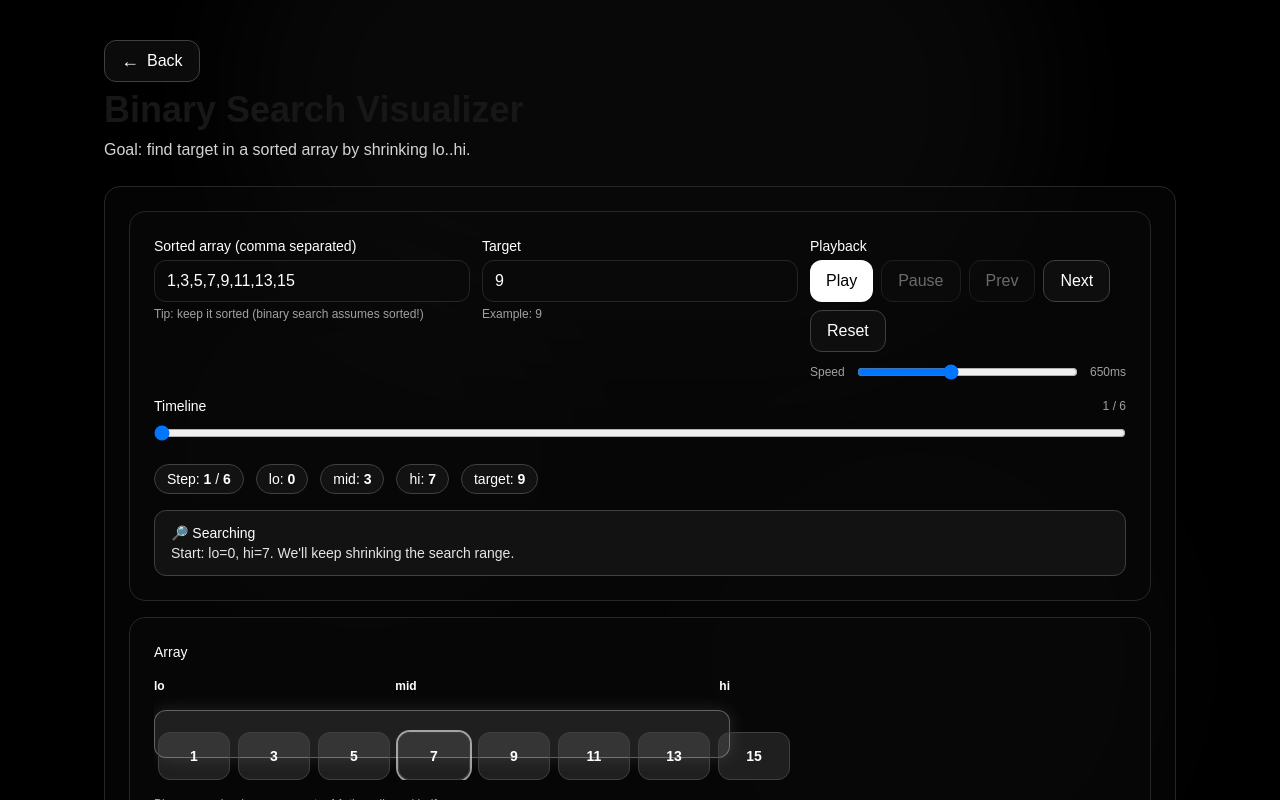
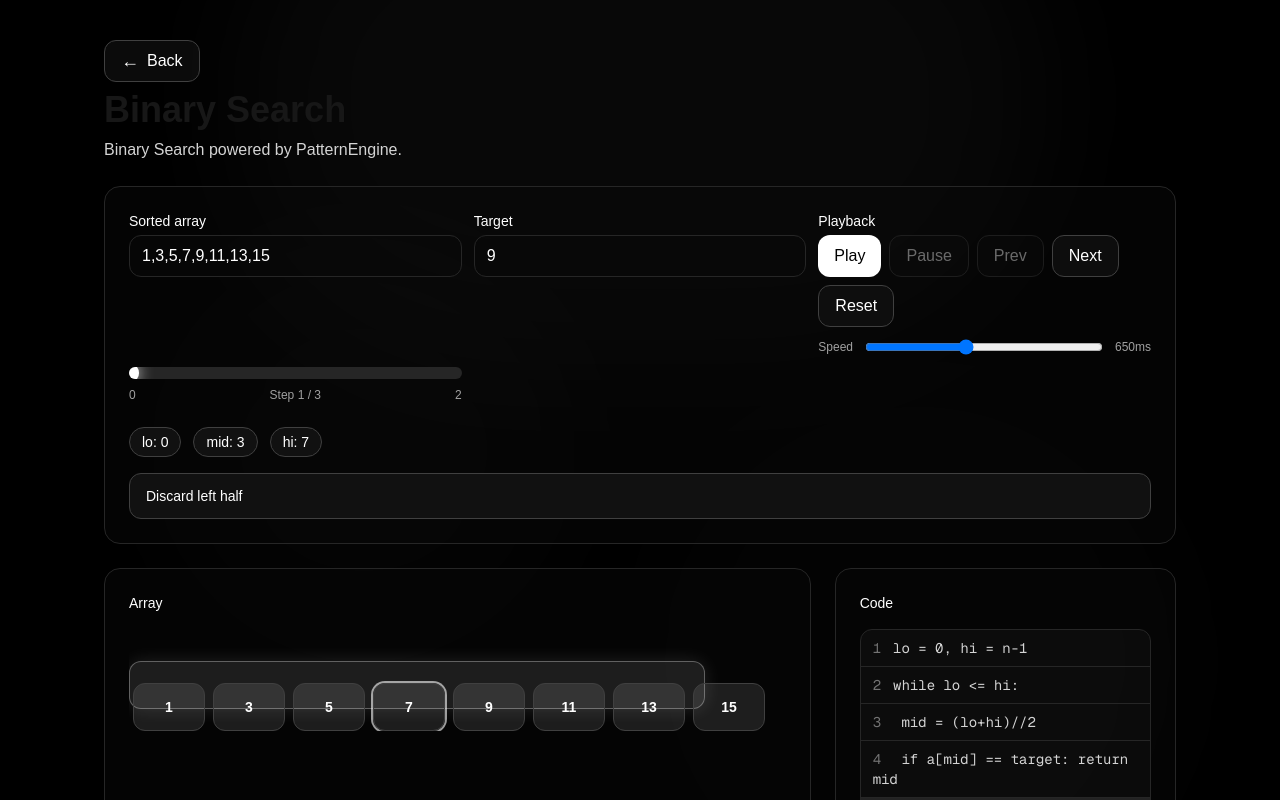
Before and after one commit to Aroool/PatternForge, a Next.js app in the folder web/: page /visualize/binary-search in a window 1280 px wide. Shown: the top 800 px of the page. Built offline with nearby package versions, Linux system fonts and the light colour scheme.

Commit message:
feat: features

```diff
--- a/web/src/app/visualize/binary-search/page.tsx
+++ b/web/src/app/visualize/binary-search/page.tsx
@@ -4,15 +4,10 @@ import { useEffect, useMemo, useState } from "react";
 import { motion } from "framer-motion";
 import VisualizerShell from "@/lib/ui/VisualizerShell";
 import { UI } from "@/lib/ui/styles";
+import TimelineScrubber from "@/lib/ui/TimeLineScrubber";
 
-type Step = {
-  lo: number;
-  hi: number;
-  mid: number;
-  midVal: number | null;
-  decision: "start" | "go_left" | "go_right" | "found" | "not_found";
-  note: string;
-};
+import { PatternRegistry } from "@/lib/engine/registry";
+import { BinaryStep } from "@/lib/engine/patterns/binarySearch";
 
 function parseArray(text: string): number[] {
   return text
@@ -23,97 +18,9 @@ function parseArray(text: string): number[] {
     .filter((n) => Number.isFinite(n));
 }
 
-function buildSteps(arr: number[], target: number): Step[] {
-  const steps: Step[] = [];
+export default function BinarySearchPage() {
+  const pattern = PatternRegistry["binary-search"];
 
-  if (arr.length === 0) {
-    steps.push({
-      lo: 0,
-      hi: -1,
-      mid: -1,
-      midVal: null,
-      decision: "not_found",
-      note: "Array is empty → nothing to search.",
-    });
-    return steps;
-  }
-
-  let lo = 0;
-  let hi = arr.length - 1;
-
-  steps.push({
-    lo,
-    hi,
-    mid: Math.floor((lo + hi) / 2),
-    midVal: arr[Math.floor((lo + hi) / 2)],
-    decision: "start",
-    note: `Start: lo=0, hi=${hi}. We'll keep shrinking the search range.`,
-  });
-
-  while (lo <= hi) {
-    const mid = Math.floor((lo + hi) / 2);
-    const midVal = arr[mid];
-
-    if (midVal === target) {
-      steps.push({
-        lo,
-        hi,
-        mid,
-        midVal,
-        decision: "found",
-        note: `Found! arr[mid]=${midVal} equals target=${target}.`,
-      });
-      return steps;
-    }
-
-    if (midVal < target) {
-      steps.push({
-        lo,
-        hi,
-        mid,
-        midVal,
-        decision: "go_right",
-        note: `arr[mid]=${midVal} < target=${target} → discard LEFT half (lo..mid). Move lo = mid+1.`,
-      });
-      lo = mid + 1;
-    } else {
-      steps.push({
-        lo,
-        hi,
-        mid,
-        midVal,
-        decision: "go_left",
-        note: `arr[mid]=${midVal} > target=${target} → discard RIGHT half (mid..hi). Move hi = mid-1.`,
-      });
-      hi = mid - 1;
-    }
-
-    if (lo <= hi) {
-      const nextMid = Math.floor((lo + hi) / 2);
-      steps.push({
-        lo,
-        hi,
-        mid: nextMid,
-        midVal: arr[nextMid],
-        decision: "start",
-        note: `New range: lo=${lo}, hi=${hi}. Recompute mid.`,
-      });
-    }
-  }
-
-  steps.push({
-    lo,
-    hi,
-    mid: -1,
-    midVal: null,
-    decision: "not_found",
-    note: `Not found. Range became empty (lo > hi).`,
-  });
-
-  return steps;
-}
-
-export default function BinarySearchPage() {
   const [arrText, setArrText] = useState("1,3,5,7,9,11,13,15");
   const [targetText, setTargetText] = useState("9");
 
@@ -123,7 +30,10 @@ export default function BinarySearchPage() {
     return Number.isFinite(n) ? n : 0;
   }, [targetText]);
 
-  const steps = useMemo(() => buildSteps(arr, target), [arr, target]);
+  const steps = useMemo(
+    () => pattern.buildSteps(arr, target) as BinaryStep[],
+    [arr, target, pattern]
+  );
 
   const [i, setI] = useState(0);
   const [playing, setPlaying] = useState(false);
@@ -154,7 +64,7 @@ export default function BinarySearchPage() {
     return () => clearInterval(id);
   }, [playing, steps.length, speedMs]);
 
-  // --- Animation geometry ---
+  // Animation geometry
   const cellWidth = 72;
   const baseX = 0;
 
@@ -165,23 +75,14 @@ export default function BinarySearchPage() {
   const rangeWidth =
     step && step.hi >= step.lo ? (step.hi - step.lo + 1) * cellWidth : 0;
 
-  const bannerText = useMemo(() => {
-    if (!step) return "";
-    if (step.decision === "found") return "✅ Found";
-    if (step.decision === "not_found") return "❌ Not Found";
-    return "🔎 Searching";
-  }, [step]);
+  const lineIdx = step ? pattern.activeLine(step) : 0;
 
-  return (
-    <VisualizerShell
-      title="Binary Search Visualizer"
-      subtitle="Goal: find target in a sorted array by shrinking lo..hi."
-    >
-      {/* Controls */}
-      <section className={`${UI.panel} ${UI.panelInner} space-y-4`}>
+  // ---------- Controls ----------
+  const controls = (
+    <>
       <div className="grid grid-cols-1 md:grid-cols-3 gap-3">
         <div className="space-y-1">
-            <div className={UI.sectionTitle}>Sorted array (comma separated)</div>
+          <div className={UI.sectionTitle}>Sorted array</div>
           <input
             className={UI.input}
             value={arrText}
@@ -191,9 +92,6 @@ export default function BinarySearchPage() {
               setPlaying(false);
             }}
           />
-            <div className={UI.hint}>
-              Tip: keep it sorted (binary search assumes sorted!)
-            </div>
         </div>
 
         <div className="space-y-1">
@@ -207,7 +105,6 @@ export default function BinarySearchPage() {
               setPlaying(false);
             }}
           />
-            <div className={UI.hint}>Example: 9</div>
         </div>
 
         <div className="space-y-1">
@@ -220,6 +117,7 @@ export default function BinarySearchPage() {
             >
               Play
             </button>
+
             <button
               className={UI.btnGhost}
               disabled={!playing}
@@ -227,6 +125,7 @@ export default function BinarySearchPage() {
             >
               Pause
             </button>
+
             <button
               className={UI.btnGhost}
               disabled={steps.length === 0 || safeI === 0}
@@ -237,6 +136,7 @@ export default function BinarySearchPage() {
             >
               Prev
             </button>
+
             <button
               className={UI.btnGhost}
               disabled={steps.length === 0 || safeI >= steps.length - 1}
@@ -247,6 +147,7 @@ export default function BinarySearchPage() {
             >
               Next
             </button>
+
             <button
               className={UI.btnGhost}
               disabled={steps.length === 0}
@@ -273,145 +174,124 @@ export default function BinarySearchPage() {
             <div className={UI.hint}>{speedMs}ms</div>
           </div>
         </div>
-        </div>
-
-        {/* Timeline */}
-        <div className="space-y-2">
-          <div className="flex items-center justify-between">
-            <div className={UI.sectionTitle}>Timeline</div>
-            <div className={UI.hint}>
-              {steps.length ? safeI + 1 : 0} / {steps.length}
-            </div>
-          </div>
-
-          <input
-            type="range"
-            min={0}
-            max={Math.max(0, steps.length - 1)}
-            value={safeI}
-            onChange={(e) => {
+                  {/* Fancy Timeline */}
+<TimelineScrubber
+  total={steps.length}
+  current={safeI}
+  onChange={(index) => {
     setPlaying(false);
-              setI(Number(e.target.value));
+    setI(index);
   }}
-            className="w-full"
-            disabled={steps.length === 0}
 />
       </div>
 
       {/* Status chips */}
-        <div className="flex flex-wrap gap-3 text-sm">
+      {step && (
+        <div className="flex flex-wrap gap-3 pt-2">
+          <div className={UI.chip}>lo: {step.lo}</div>
+          <div className={UI.chip}>mid: {step.mid}</div>
+          <div className={UI.chip}>hi: {step.hi}</div>
+          {step.foundIndex !== null && (
             <div className={UI.chip}>
-            Step: <span className="font-semibold">{steps.length ? safeI + 1 : 0}</span> /{" "}
-            <span className="font-semibold">{steps.length}</span>
-          </div>
-          <div className={UI.chip}>
-            lo: <span className="font-semibold">{step?.lo ?? "-"}</span>
-          </div>
-          <div className={UI.chip}>
-            mid: <span className="font-semibold">{step?.mid ?? "-"}</span>
-          </div>
-          <div className={UI.chip}>
-            hi: <span className="font-semibold">{step?.hi ?? "-"}</span>
-          </div>
-          <div className={UI.chip}>
-            target: <span className="font-semibold">{target}</span>
-          </div>
-        </div>
-
-        {/* Banner + note */}
-        {step && (
-          <div className={UI.banner}>
-            <div className="font-medium">{bannerText}</div>
-            <div className="text-neutral-200">{step.note}</div>
+              foundIndex: {step.foundIndex}
             </div>
           )}
-      </section>
+        </div>
+      )}
 
-      {/* Visualization */}
-      <section className={`${UI.panel} ${UI.panelInner} space-y-4`}>
+      {step && (
+        <div className={`${UI.banner} mt-2`}>
+          <div>{step.note}</div>
+        </div>
+      )}
+    </>
+  );
+
+  // ---------- Main Viz ----------
+  const mainViz = (
+    <>
       <div className={UI.sectionTitle}>Array</div>
 
       <div className="relative overflow-x-auto">
         <div className="relative inline-block" style={{ paddingTop: 54 }}>
-            {/* Search range highlight (lo..hi) */}
           {step && step.hi >= step.lo && (
             <motion.div
               className={UI.windowHighlight}
-                initial={false}
-                animate={{
-                  x: loX,
-                  width: rangeWidth,
-                }}
-                transition={{ type: "spring", stiffness: 260, damping: 28 }}
+              animate={{ x: loX, width: rangeWidth }}
             />
           )}
 
-            {/* L / M / H labels */}
-            {step && (
-              <>
-                <motion.div
-                  className="absolute top-0 text-xs font-semibold text-white"
-                  initial={false}
-                  animate={{ x: loX }}
-                  transition={{ type: "spring", stiffness: 260, damping: 28 }}
-                  style={{ width: cellWidth }}
-                >
-                  lo
-                </motion.div>
-
-                {step.mid >= 0 && (
-                  <motion.div
-                    className="absolute top-0 text-xs font-semibold text-white text-center"
-                    initial={false}
-                    animate={{ x: midX }}
-                    transition={{ type: "spring", stiffness: 260, damping: 28 }}
-                    style={{ width: cellWidth }}
-                  >
-                    mid
-                  </motion.div>
-                )}
-
-                <motion.div
-                  className="absolute top-0 text-xs font-semibold text-white text-right"
-                  initial={false}
-                  animate={{ x: hiX }}
-                  transition={{ type: "spring", stiffness: 260, damping: 28 }}
-                  style={{ width: cellWidth }}
-                >
-                  hi
-                </motion.div>
-              </>
-            )}
-
-            {/* Cells */}
           <div className="relative z-10 flex">
             {arr.map((val, idx) => {
-                const inRange = step ? idx >= step.lo && idx <= step.hi : false;
-                const isMid = step ? idx === step.mid : false;
+              const inRange =
+                step && idx >= step.lo && idx <= step.hi;
+              const isMid = step && idx === step.mid;
+              const isFound =
+                step?.decision === "found" && isMid;
 
-                const cls = [
+              return (
+                <motion.div
+                  key={idx}
+                  animate={{ opacity: inRange ? 1 : 0.25 }}
+                  className={[
                     UI.cellBase,
                     "h-12 w-[72px] mx-1",
                     inRange ? UI.cellActive : UI.cellInactive,
                     isMid ? "ring-2 ring-white/60" : "",
+                    isFound
+                      ? "bg-emerald-400/20 border-emerald-300/50"
+                      : "",
                   ]
                     .filter(Boolean)
-                  .join(" ");
-
-                return (
-                  <div key={idx} className={cls}>
+                    .join(" ")}
+                >
                   {val}
-                  </div>
+                </motion.div>
               );
             })}
           </div>
         </div>
       </div>
+    </>
+  );
 
-        <div className={UI.hint}>
-          Binary search rule: compare at <span className="font-semibold">mid</span>, then discard half.
+  // ---------- Code Panel ----------
+  const side = (
+    <>
+      <div className={UI.sectionTitle}>Code</div>
+
+      <div className="rounded-xl border border-neutral-800 bg-neutral-900/40 overflow-hidden">
+        {pattern.codeLines.map((line, idx) => {
+          const active = idx === lineIdx;
+          return (
+            <div
+              key={idx}
+              className={[
+                "px-3 py-2 text-sm font-mono border-b border-neutral-800 last:border-b-0",
+                active
+                  ? "bg-white/10 text-white"
+                  : "text-neutral-300",
+              ].join(" ")}
+            >
+              <span className="text-neutral-500 mr-3">
+                {idx + 1}
+              </span>
+              {line}
             </div>
-      </section>
+          );
+        })}
+      </div>
+    </>
+  );
+
+  return (
+    <VisualizerShell
+      title={pattern.name}
+      subtitle="Binary Search powered by PatternEngine."
+      controls={controls}
+      side={side}
+    >
+      {mainViz}
     </VisualizerShell>
   );
 }
--- /dev/null
+++ b/web/src/lib/engine/patterns/binarySearch.ts
@@ -0,0 +1,123 @@
+import { PatternDefinition, BaseStep } from "../types";
+
+export type BinaryDecision =
+  | "start"
+  | "go_left"
+  | "go_right"
+  | "found"
+  | "not_found";
+
+export type BinaryStep = BaseStep & {
+  lo: number;
+  hi: number;
+  mid: number;
+  midVal: number | null;
+  foundIndex: number | null;
+};
+
+const codeLines = [
+  "lo = 0, hi = n-1",
+  "while lo <= hi:",
+  "  mid = (lo+hi)//2",
+  "  if a[mid] == target: return mid",
+  "  elif a[mid] < target: lo = mid + 1",
+  "  else: hi = mid - 1",
+  "return -1",
+];
+
+function buildSteps(arr: number[], target: number): BinaryStep[] {
+  const steps: BinaryStep[] = [];
+
+  if (!arr.length) {
+    steps.push({
+      lo: 0,
+      hi: -1,
+      mid: -1,
+      midVal: null,
+      decision: "not_found",
+      note: "Array empty.",
+      foundIndex: null,
+    });
+    return steps;
+  }
+
+  let lo = 0;
+  let hi = arr.length - 1;
+
+  while (lo <= hi) {
+    const mid = Math.floor((lo + hi) / 2);
+    const midVal = arr[mid];
+
+    if (midVal === target) {
+      steps.push({
+        lo,
+        hi,
+        mid,
+        midVal,
+        decision: "found",
+        note: `Found at index ${mid}`,
+        foundIndex: mid,
+      });
+      return steps;
+    }
+
+    if (midVal < target) {
+      steps.push({
+        lo,
+        hi,
+        mid,
+        midVal,
+        decision: "go_right",
+        note: "Discard left half",
+        foundIndex: null,
+      });
+      lo = mid + 1;
+    } else {
+      steps.push({
+        lo,
+        hi,
+        mid,
+        midVal,
+        decision: "go_left",
+        note: "Discard right half",
+        foundIndex: null,
+      });
+      hi = mid - 1;
+    }
+  }
+
+  steps.push({
+    lo,
+    hi,
+    mid: -1,
+    midVal: null,
+    decision: "not_found",
+    note: "Not found",
+    foundIndex: null,
+  });
+
+  return steps;
+}
+
+function activeLine(step: BinaryStep): number {
+  switch (step.decision) {
+    case "found":
+      return 3;
+    case "go_right":
+      return 4;
+    case "go_left":
+      return 5;
+    case "not_found":
+      return 6;
+    default:
+      return 2;
+  }
+}
+
+export const BinarySearchPattern: PatternDefinition<BinaryStep> = {
+  id: "binary-search",
+  name: "Binary Search",
+  codeLines,
+  buildSteps,
+  activeLine,
+};
--- /dev/null
+++ b/web/src/lib/engine/registry.ts
@@ -0,0 +1,5 @@
+import { BinarySearchPattern } from "./patterns/binarySearch";
+
+export const PatternRegistry = {
+  "binary-search": BinarySearchPattern,
+};
--- /dev/null
+++ b/web/src/lib/engine/types.ts
@@ -0,0 +1,20 @@
+export type Decision = string;
+
+export type BaseStep = {
+  decision: Decision;
+  note: string;
+};
+
+export type PatternDefinition<TStep extends BaseStep> = {
+  id: string;
+  name: string;
+
+  // Code shown in code panel
+  codeLines: string[];
+
+  // Build animation steps
+  buildSteps: (...args: any[]) => TStep[];
+
+  // Which line to highlight for a step
+  activeLine: (step: TStep) => number;
+};
--- /dev/null
+++ b/web/src/lib/ui/TimeLineScrubber.tsx
@@ -0,0 +1,55 @@
+"use client";
+
+import { motion } from "framer-motion";
+
+type Props = {
+  total: number;
+  current: number;
+  onChange: (index: number) => void;
+};
+
+export default function TimelineScrubber({
+  total,
+  current,
+  onChange,
+}: Props) {
+  const progress =
+    total <= 1 ? 0 : (current / (total - 1)) * 100;
+
+  return (
+    <div className="w-full space-y-2">
+      <div className="relative h-3 rounded-full bg-neutral-800 overflow-hidden cursor-pointer"
+        onClick={(e) => {
+          const rect = (e.currentTarget as HTMLDivElement).getBoundingClientRect();
+          const x = e.clientX - rect.left;
+          const percent = x / rect.width;
+          const step = Math.round(percent * (total - 1));
+          onChange(step);
+        }}
+      >
+        {/* Glow Track */}
+        <motion.div
+          className="absolute inset-y-0 left-0 bg-gradient-to-r from-white/40 to-white/10 shadow-[0_0_20px_rgba(255,255,255,0.35)]"
+          animate={{ width: `${progress}%` }}
+          transition={{ type: "spring", stiffness: 200, damping: 25 }}
+        />
+
+        {/* Handle */}
+        <motion.div
+          className="absolute top-1/2 -translate-y-1/2 h-5 w-5 rounded-full bg-white shadow-[0_0_15px_rgba(255,255,255,0.8)]"
+          animate={{ left: `calc(${progress}% - 10px)` }}
+          transition={{ type: "spring", stiffness: 300, damping: 20 }}
+          whileHover={{ scale: 1.15 }}
+        />
+      </div>
+
+      <div className="flex justify-between text-xs text-neutral-400">
+        <span>0</span>
+        <span>
+          Step {total ? current + 1 : 0} / {total}
+        </span>
+        <span>{total > 0 ? total - 1 : 0}</span>
+      </div>
+    </div>
+  );
+}
```
Lines whose indentation alone changed are shown as unchanged.
